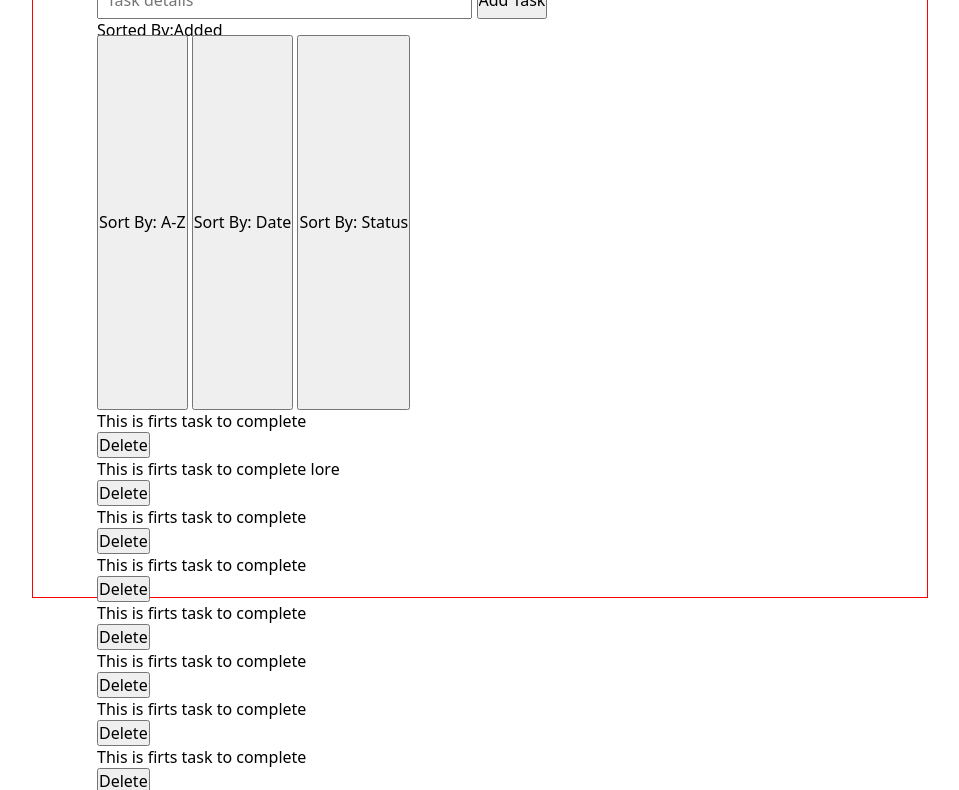
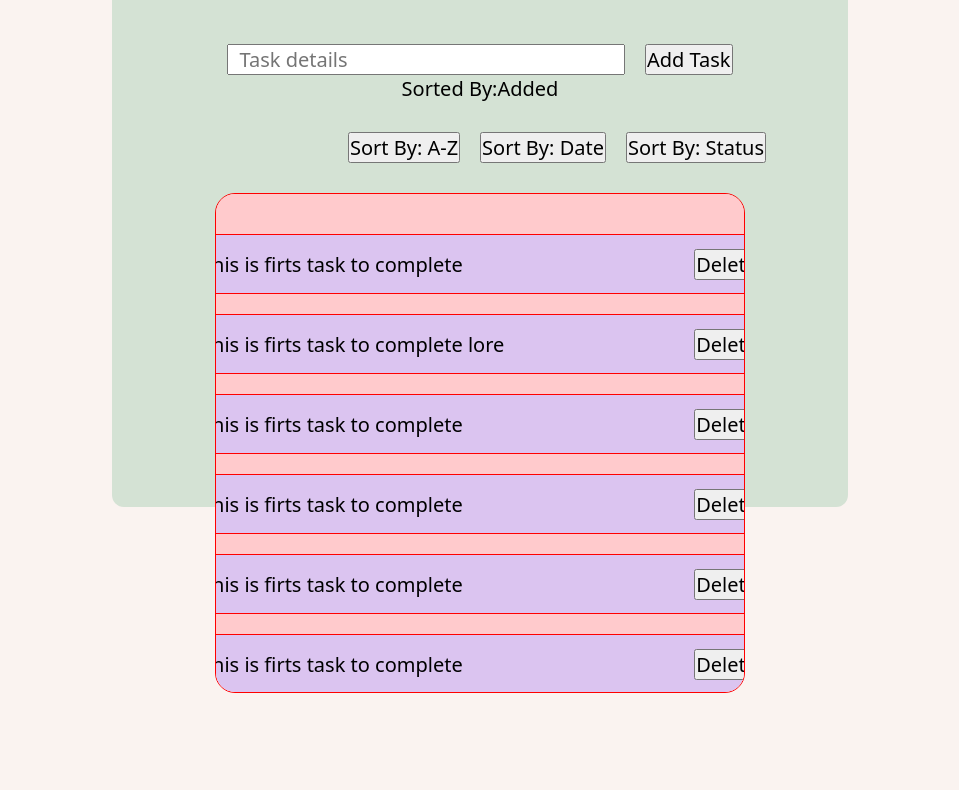
Before and after one commit to manjeetsharma0796/todo, a website: page index.html in a window 1280 px wide. Shown: the part 213-1003 px from the top of the page, without its empty margins (160-1119 px from the left). After the commit the page ends 906 px from the top, so only its background shows below. Drawn offline with Linux system fonts and the light colour scheme.

Commit message:
Refactor: Implement color palette to page and components

```diff
--- a/task-style.css
+++ b/task-style.css
@@ -2,20 +2,24 @@
   margin: 0px;
   padding: 0px;
   box-sizing: border-box;
-  font-size: 1em;
-  font-family: system-ui, -apple-system, BlinkMacSystemFont, 'Segoe UI', Roboto, Oxygen, Ubuntu, Cantarell, 'Open Sans', 'Helvetica Neue', sans-serif;
-}
-
-.flex {
-  display: flex;
+  font-size: 20px;
+  font-family: system-ui, -apple-system, BlinkMacSystemFont, "Segoe UI", Roboto,
+    Oxygen, Ubuntu, Cantarell, "Open Sans", "Helvetica Neue", sans-serif;
 }
 
 body {
   width: 70%;
-  border: 1px solid red;
+  background-color: FAF3F0;
   flex-flow: column wrap;
   margin: 2em auto;
   padding: 2em 4em;
+}
+
+.page {
+  height: 100%;
+  background-color: D4E2D4;
+  border-radius: 0.6em;
+  padding-top: 2%;
 }
 
 header {
@@ -28,19 +32,26 @@ h1 {
   text-decoration: underline;
 }
 
-main {
-  height: 80%;
-  width: 100%;
+.main * {
+  font-weight: 300;
+}
+
+.main {
+  width: 90%;
   margin: 3em auto;
   flex-flow: column wrap;
+  justify-content: center;
+  align-items: center;
+  row-gap: 1.5em;
 }
 
 #input-section {
-  width: 70%;
+  width: 100%;
   height: 10%;
   flex-flow: row wrap;
-  justify-content: space-evenly;
-  align-content: center;
+  justify-content: center;
+  column-gap: 1em;
+  font-weight: 300;
 }
 
 .input {
@@ -48,16 +59,58 @@ main {
 }
 
 #task-details {
-  width: 70%;
+  width: 60%;
   padding: 0em 0.5em;
 }
 
-.task-list {
+#sort-status {
+  align-self: flex-end;
+}
+
+#todo-list {
+  width: 80%;
+  height: 500px;
+  border: 1px solid red;
+  border-radius: 1em;
+  background-color: FFCACC;
   padding: 2em 4em;
-  flex-flow: column wrap;
-  row-gap: 1em;
-  font-size: 1.1em;
-  line-height: 1.4em;
+  font-size: 1em;
+  line-height: 3em;
+  justify-content: flex-start;
+  align-items: center;
+}
+
+#sort-options {
+  width: 90%;
+  justify-content: flex-end;
+  column-gap: 1em;
+  padding-right: 0.6em;
+}
+
+.task {
+  width: 600px;
+  height: 60px;
+  border: 1px solid red;
+  border-radius: 0.6em;
+  justify-content:space-between;
+  align-items: center;
+  padding: 0 1em;
+  background-color: DBC4F0;
+  margin-bottom: 1em;
+}
+
+.scroll{
+  overflow: scroll;
+}
+
+.flexRow {
+  display: flex;
+  flex-flow: row wrap;
+}
+
+.flexColumn {
+  display: flex;
+  flex-direction: column;
 }
 
 .marked {
```
